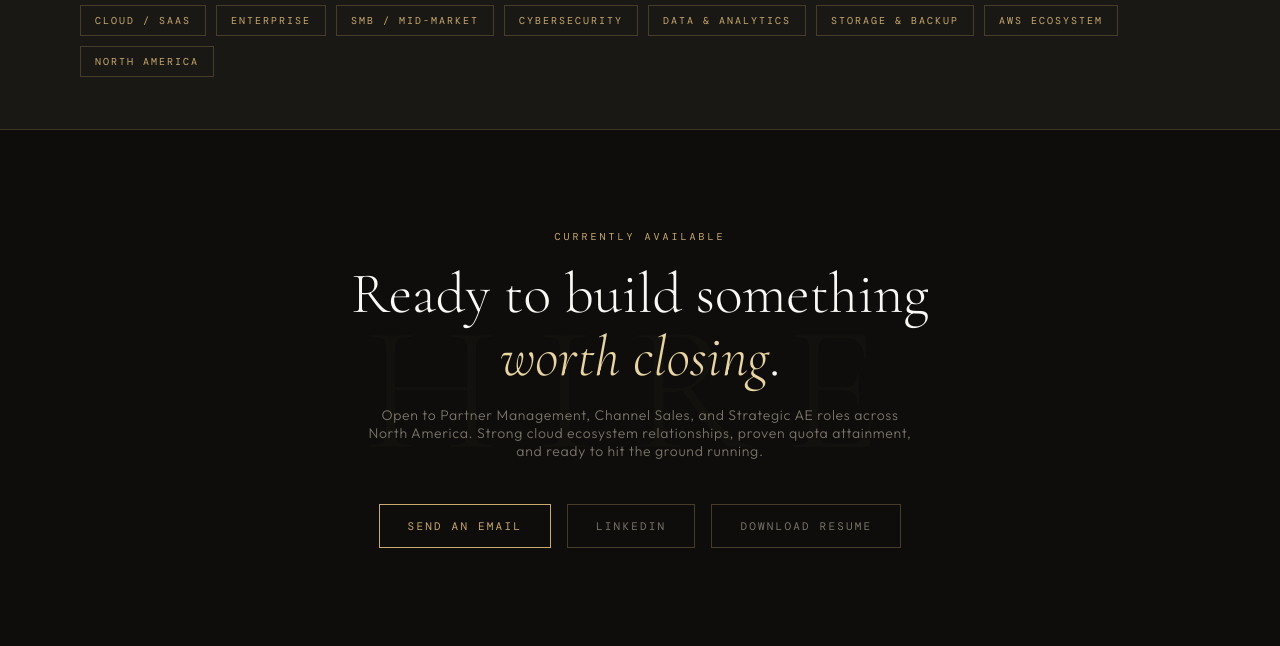
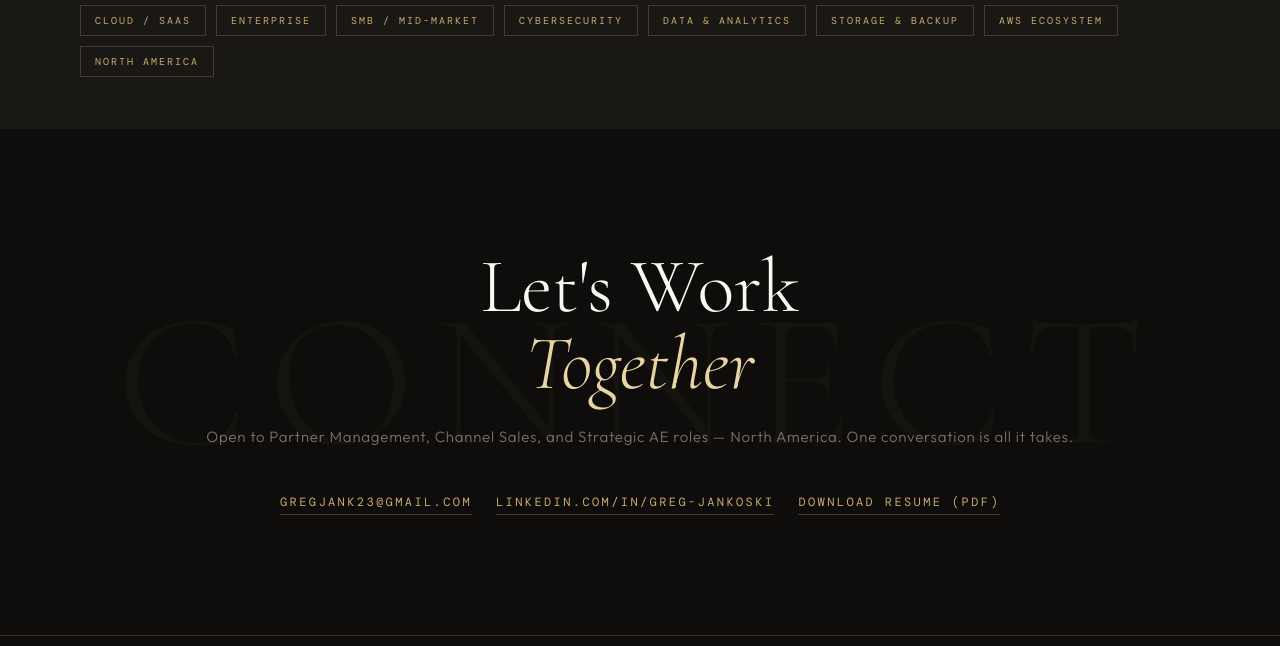
Before and after one commit to MattOverbored/gregjankoski, a plain HTML site: page index.html in a window 1280 px wide. Shown: the part 9000-9646 px from the top of the page. Drawn offline with nearby package versions, Linux system fonts and the light colour scheme; a web font is replaced by a local one.

Commit message:
remove redundency

```diff
--- a/index.html
+++ b/index.html
@@ -1468,18 +1468,6 @@
   </div>
 </section>
 
-<!-- ── BOTTOM CTA ── -->
-<section class="cta-bottom">
-  <div class="cta-bottom-avail">Currently Available</div>
-  <h2 class="cta-bottom-heading">Ready to build something<br><em>worth closing</em>.</h2>
-  <p class="cta-bottom-roles">Open to Partner Management, Channel Sales, and Strategic AE roles across North America. Strong cloud ecosystem relationships, proven quota attainment, and ready to hit the ground running.</p>
-  <div class="cta-bottom-links">
-    <a href="mailto:gregjank23@gmail.com" class="btn">Send an Email</a>
-    <a href="https://www.linkedin.com/in/greg-jankoski" target="_blank" class="btn btn-ghost">LinkedIn</a>
-    <a href="resume.pdf" download class="btn btn-ghost">Download Resume</a>
-  </div>
-</section>
-
 <!-- ── CONTACT ── -->
 <section class="contact">
   <h2 class="contact-heading">Let's Work<br><em>Together</em></h2>
```
